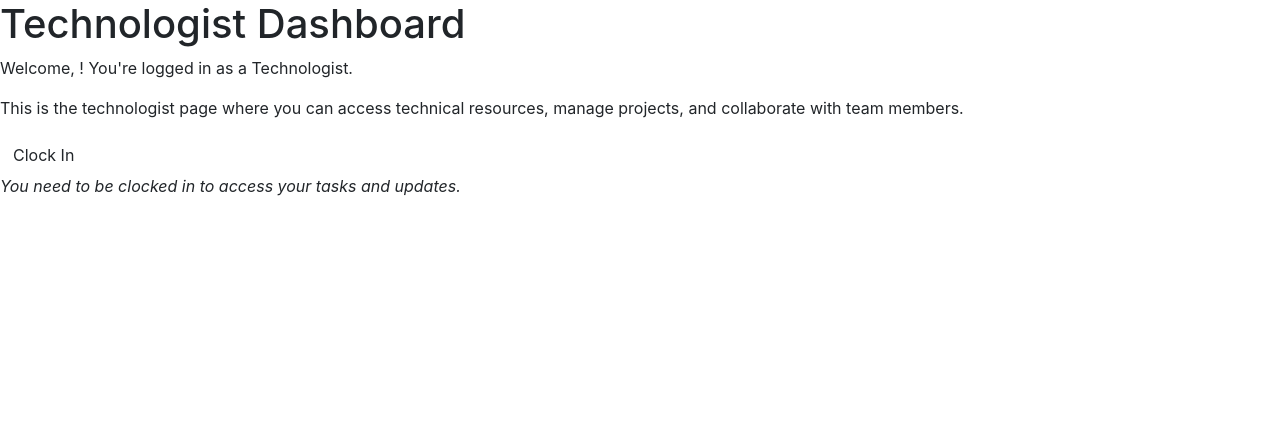
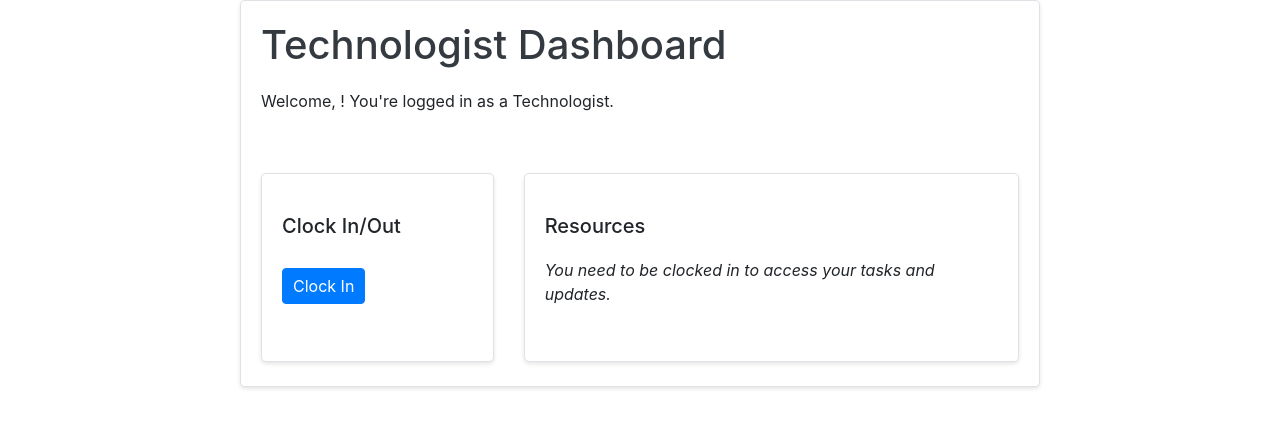
Before and after one commit to TemirlanSadykov/AktisERP, a Django app: template production/templates/technologist_page.html in a window 1280 px wide. Shown: the part 44-472 px from the top of the page. Run offline with Django 5.2, Linux system fonts and the light colour scheme; the template is opened without the code that fills it, so the values that code supplies are empty; some libraries are stand-ins or nearby versions.

Commit message:
Dashboard desing

```diff
--- a/production/templates/technologist_page.html
+++ b/production/templates/technologist_page.html
@@ -1,28 +1,44 @@
 {% extends "base.html" %}
 {% load i18n %}
 {% block content %}
+<div class="dashboard-container">
   <h1>{% trans 'Technologist Dashboard' %}</h1>
   <p>{% trans 'Welcome,' %} {{ request.user.username }}! {% trans "You're logged in as a Technologist." %}</p>
-  <p>{% trans 'This is the technologist page where you can access technical resources, manage projects, and collaborate with team members.' %}</p>
-  {% if request.user.userprofile.type == 0 %}
-    <p>{% trans 'You are accessing Technologist page.' %}</p>
-  {% else %}
+
+  <div class="row">
+    {% if request.user.userprofile.type != 0 %}
+      <div class="col-md-4 mb-4">
+        <div class="card h-100">
+          <div class="card-body">
+            <h5 class="card-title">{% trans 'Clock In/Out' %}</h5>
             <form action="{% url 'clock_in_out' %}" method="post">
               {% csrf_token %}
-      <button type="submit" class="btn">
+              <button type="submit" class="btn btn-primary btn-block">
                 {% if request.user.userprofile.status %}{% trans 'Clock Out' %}{% else %}{% trans 'Clock In' %}{% endif %}
               </button>
             </form>
-  {% endif %}
-  {% if request.user.userprofile.status or request.user.userprofile.type == 0 %}
-    <p><a href="{% url 'passport_list' %}">{% trans 'Passports' %}</a></p>
-    <p><a href="{% url 'operation_list' %}">{% trans 'Operations' %}</a></p>
-    <p><a href="{% url 'roll_list' %}">{% trans 'Rolls' %}</a></p>
-    <p><a href="{% url 'assortment_list' %}">{% trans 'Assortments' %}</a></p>
-    <p><a href="{% url 'model_list' %}">{% trans 'Models' %}</a></p>
-  {% else %}
-    <div>
-      <p><em>{% trans 'You need to be clocked in to access your tasks and updates.' %}</em></p>
+          </div>
+        </div>
       </div>
     {% endif %}
+
+    <div class="col-md-8 mb-4">
+      <div class="card h-100">
+        <div class="card-body">
+          <h5 class="card-title">{% trans 'Resources' %}</h5>
+          {% if request.user.userprofile.status or request.user.userprofile.type == 0 %}
+            <a href="{% url 'passport_list' %}" class="btn btn-info">{% trans 'Passports' %}</a>
+            <a href="{% url 'operation_list' %}" class="btn btn-info">{% trans 'Operations' %}</a>
+            <a href="{% url 'roll_list' %}" class="btn btn-info">{% trans 'Rolls' %}</a>
+            <a href="{% url 'assortment_list' %}" class="btn btn-info">{% trans 'Assortments' %}</a>
+            <a href="{% url 'model_list' %}" class="btn btn-info">{% trans 'Models' %}</a>
+          {% else %}
+            <p><em>{% trans 'You need to be clocked in to access your tasks and updates.' %}</em></p>
+          {% endif %}
+        </div>
+      </div>
+    </div>
+  </div>
+
+</div>
 {% endblock %}
--- a/static/css/main_style.css
+++ b/static/css/main_style.css
@@ -34,3 +34,85 @@ nav form button {
 nav form button:hover {
     text-decoration: underline; /* Adds underline on hover for consistency with link hover */
 }
+
+.dashboard-container {
+    max-width: 800px; /* Set a max-width for the dashboard content */
+    margin: auto; /* Centers the dashboard in the middle of the page */
+    padding: 20px; /* Adds some padding around the content */
+    border: 1px solid #dee2e6; /* Light grey border */
+    border-radius: 5px; /* Rounded corners */
+    background-color: #ffffff; /* White background */
+    box-shadow: 0 2px 4px rgba(0,0,0,.1); /* Subtle shadow for depth */
+}
+
+.dashboard-container h1 {
+    color: #343a40; /* Dark grey, similar to Bootstrap's default text color */
+    margin-bottom: 20px; /* Adds space below the heading */
+}
+
+.dashboard-container p {
+    margin-bottom: 15px; /* Adds space below each paragraph */
+}
+
+.dashboard-container a {
+    color: white; /* Bootstrap's default link color */
+    text-decoration: none; /* Removes underline */
+}
+
+.dashboard-container a:hover {
+    text-decoration: underline; /* Adds underline on hover */
+}
+
+.dashboard-container form button.btn {
+    margin-top: 10px; /* Adds space above the button */
+}
+
+.dashboard-container div {
+    margin-top: 20px; /* Adds space above the div, used for the 'clocked in' message */
+}
+
+/* Customizes the look of the buttons */
+.dashboard-container form button.btn {
+    width: auto; /* Auto width based on content */
+    padding: 5px 10px; /* Smaller padding for a more compact look */
+    margin-right: 10px; /* Adds space between buttons, if there are multiple next to each other */
+}
+
+.dashboard-container .row {
+    margin-top: 20px; /* Adds some space above the grid */
+}
+
+.card {
+    border: 1px solid #dee2e6; /* Light grey border */
+    border-radius: 5px; /* Rounded corners */
+    box-shadow: 0 2px 4px rgba(0,0,0,.1); /* Subtle shadow for depth */
+}
+
+.card-body {
+    display: flex;
+    flex-direction: column; /* Stack elements vertically */
+}
+
+.card-title {
+    margin-bottom: 20px; /* Adds space below the card title */
+}
+
+.btn-primary, .btn-secondary {
+    margin-bottom: 10px; /* Adds space between buttons */
+    width: 100%; /* Full-width buttons */
+}
+
+/* Removes the last button's margin-bottom for a cleaner look */
+.btn-primary:last-child, .btn-secondary:last-child {
+    margin-bottom: 0;
+}
+
+.btn-success, .btn-warning {
+    margin-bottom: 10px; /* Adds space between buttons */
+    width: 100%; /* Full-width buttons */
+}
+
+.btn-info {
+    margin-bottom: 10px; /* Adds space between buttons */
+    width: 100%; /* Full-width buttons */
+}
```
Also changed, not shown: production/templates/admin_page.html (+26 -8 lines), production/templates/employee_page.html (+24 -9 lines). Lines whose indentation alone changed are shown as unchanged.
